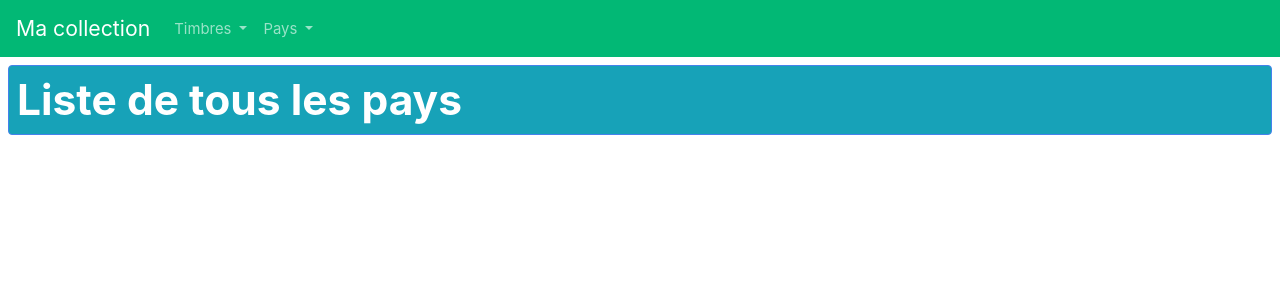
After one commit to mmeice/timbres, a Symfony app: template templates/pays/pays.html.twig in a window 1280 px wide. The commit adds this page. Shown: the top 300 px of the page. Run offline with Twig, Linux system fonts and the light colour scheme; the template is opened without the code that fills it, so the values that code supplies are empty; some libraries are stand-ins or nearby versions.

Commit message:
Rajout du Pays

```diff
--- a/src/Form/TimbreType.php
+++ b/src/Form/TimbreType.php
@@ -2,9 +2,11 @@
 
 namespace App\Form;
 
+use App\Entity\Pays;
 use App\Entity\Timbre;
 use Symfony\Component\Form\AbstractType;
 use Symfony\Component\Form\FormBuilderInterface;
+use Symfony\Bridge\Doctrine\Form\Type\EntityType;
 use Symfony\Component\OptionsResolver\OptionsResolver;
 
 class TimbreType extends AbstractType
@@ -16,6 +18,10 @@ class TimbreType extends AbstractType
             ->add('annee')
             ->add('image')
             ->add('valeur')
+            ->add('pays',EntityType::class,[
+                'class' => Pays::class,
+                'choice_label' => 'nom'
+            ])
         ;
     }
 
--- a/templates/admin/admin_timbre/adminTimbre.html.twig
+++ b/templates/admin/admin_timbre/adminTimbre.html.twig
@@ -19,6 +19,7 @@ Page d'administration
     <tr class="table-primary">
         <td>Image</td>
         <td>Nom</td>
+        <td>Pays</td>
         <td>Annee</td>
         <td>Valeur</td>
         <td>Actions</td>
@@ -27,6 +28,7 @@ Page d'administration
     <tr>
         <td><img src="{{asset('images/' ~ timbre.image)}}" class="perso_imgTimbreAdmin"></td>
         <td><strong>{{timbre.nom}}</strong></td>
+        <td><strong>{{timbre.pays.nom}}</strong></td>
         <td>{{timbre.annee}}</td>
         <td>{{timbre.valeur}}</td>
         <td>
--- a/templates/base.html.twig
+++ b/templates/base.html.twig
@@ -32,9 +32,20 @@
                       <li>
                         <a class="dropdown-item" href="{{path("admin_timbres")}}">Administration</a>
                       </li>
-                      </ul>
+                  </ul>
                 </li>
-
+                <li class="nav-item dropdown">
+                  <a class="nav-link dropdown-toggle" href="#" id="navbarDropdown" role="button" data-bs-toggle="dropdown" aria-expanded="false">
+                    Pays
+                  </a>
+                  <ul class="dropdown-menu" aria-labelledby="navbarDropdown">
+                    <li><a class="dropdown-item" href="{{path("pays")}}">Pays</a></li>
+                      <li><hr class="dropdown-divider"></li>
+                      <li>
+                        <a class="dropdown-item" href="">Administration</a>
+                      </li>
+                  </ul>
+                </li>
               </ul>
             </div>
         </nav>
--- /dev/null
+++ b/templates/pays/pays.html.twig
@@ -0,0 +1,25 @@
+{% extends 'base.html.twig' %}
+
+{% block title %}Pays{% endblock %}
+
+{% block monTitre %}
+    Liste de tous les pays
+
+{% endblock %}
+
+{% block body %}
+<div class="row">
+    {% for pays in pays %}
+        <div class="col-6">
+            <div class="row align-items-center">
+                <div class="col-6 col-md-4 col-lg-2">
+                    <img src="{{asset('images/pays/' ~ pays.image)}}" class="perso_imgTimbre img-fluid">
+                </div>
+                <div class="col">
+                    {{pays.nom}}
+                </div>
+            </div>
+        </div>
+    {% endfor %}
+</div>
+{% endblock %}
```
Also changed, not shown: src/Controller/PaysController.php (added, +20 -0 lines), templates/timbre/timbres.html.twig (+7 -3 lines).
